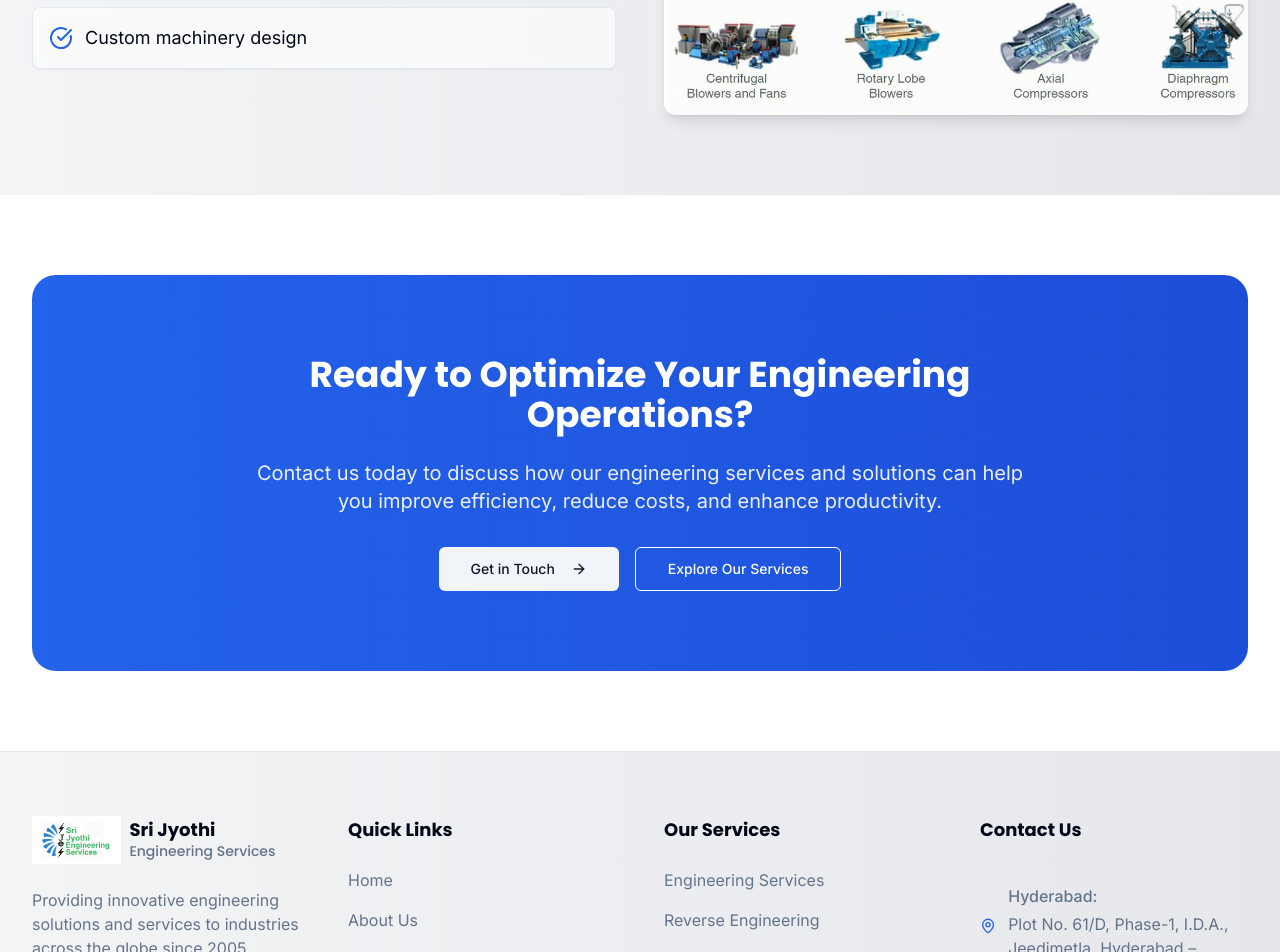
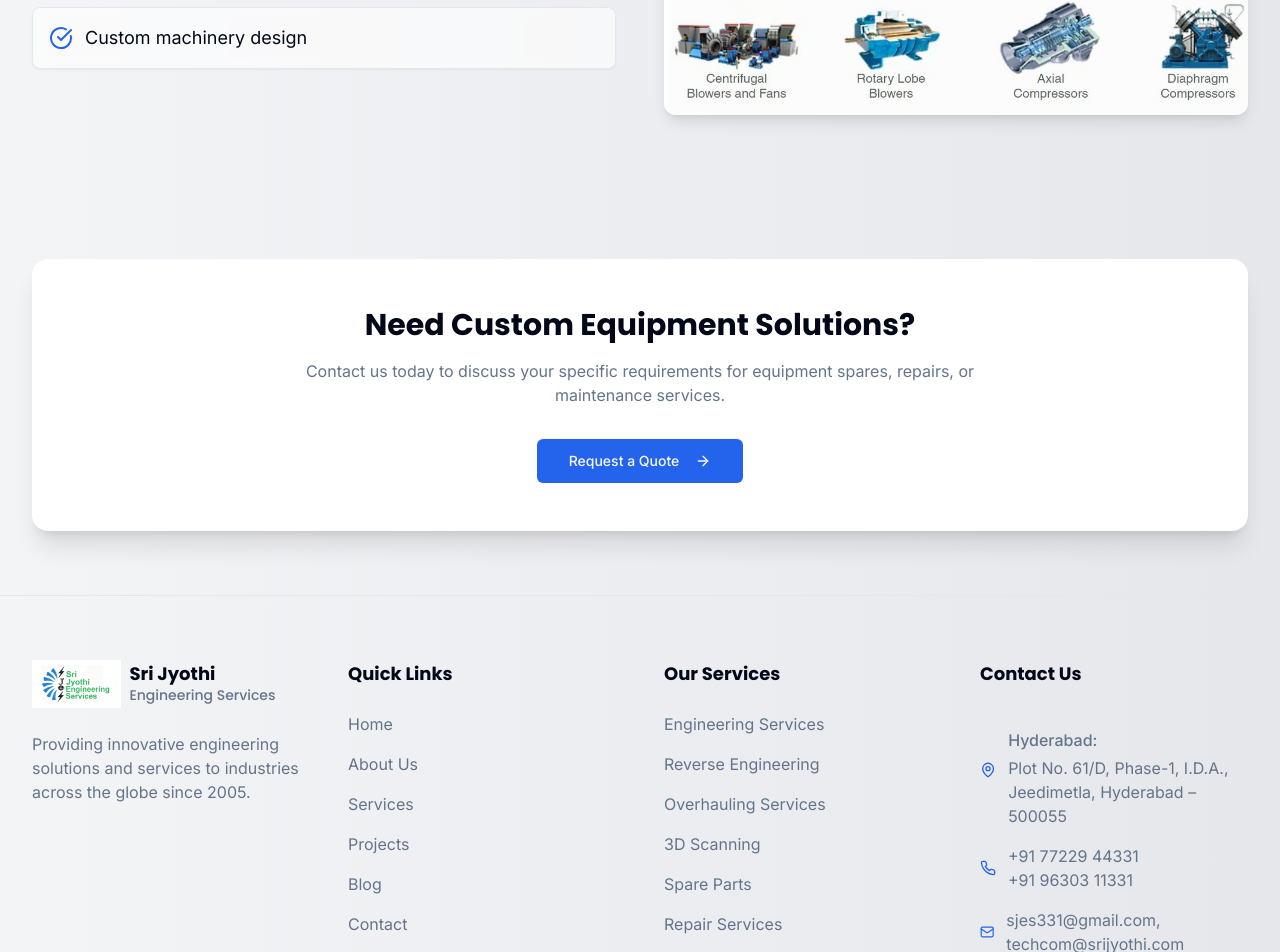
Before and after one commit to techSaswata/sri-jyothi-website, a Next.js app: page / in a window 1280 px wide. Shown: the part 4983-5935 px from the top of the page. Built offline with nearby package versions, Linux system fonts and the light colour scheme.

Commit message:
CTA section changed

```diff
--- a/app/page.tsx
+++ b/app/page.tsx
@@ -5,7 +5,7 @@ import SolutionsSection from "@/components/sections/solutions-section"
 import AboutSection from "@/components/sections/about-section"
 import TestimonialsSection from "@/components/sections/testimonials-section"
 import ContactSection from "@/components/sections/contact-section"
-import CtaSection from "@/components/sections/cta-section"
+import CustomEquipmentCta from "@/components/sections/custom-equipment-cta"
 import PartnersSection from "@/components/sections/partners-section"
 import CarouselSection from "@/components/sections/carousel-section"
 import GifSection from "@/components/sections/gif-section"
@@ -21,7 +21,7 @@ export default function Home() {
       <ServicesSection />
       <SolutionsSection />
       {/* <TestimonialsSection /> */}
-      <CtaSection />
+      <CustomEquipmentCta />
     </>
   )
 }
--- /dev/null
+++ b/components/sections/custom-equipment-cta.tsx
@@ -0,0 +1,50 @@
+"use client"
+
+import { useRef } from "react"
+import Link from "next/link"
+import { motion, useInView } from "framer-motion"
+import { Button } from "@/components/ui/button"
+import { ArrowRight } from "lucide-react"
+
+export default function CustomEquipmentCta() {
+  const ref = useRef(null)
+  const isInView = useInView(ref, { once: true, amount: 0.1 })
+
+  const containerVariants = {
+    hidden: { opacity: 0 },
+    visible: {
+      opacity: 1,
+      transition: {
+        duration: 0.5,
+      },
+    },
+  }
+
+  return (
+    <section className="py-16 bg-gradient-secondary">
+      <div className="container">
+        <motion.div
+          ref={ref}
+          variants={containerVariants}
+          initial="hidden"
+          animate={isInView ? "visible" : "hidden"}
+        >
+          <div className="bg-background rounded-2xl shadow-xl p-8 md:p-12">
+            <div className="text-center max-w-3xl mx-auto">
+              <h2 className="text-3xl font-bold mb-4">Need Custom Equipment Solutions?</h2>
+              <p className="text-muted-foreground mb-8">
+                Contact us today to discuss your specific requirements for equipment spares, repairs, or maintenance services.
+              </p>
+              <Button size="lg" asChild>
+                <Link href="/contact">
+                  Request a Quote
+                  <ArrowRight className="ml-2 h-4 w-4" />
+                </Link>
+              </Button>
+            </div>
+          </div>
+        </motion.div>
+      </div>
+    </section>
+  )
+}
```
